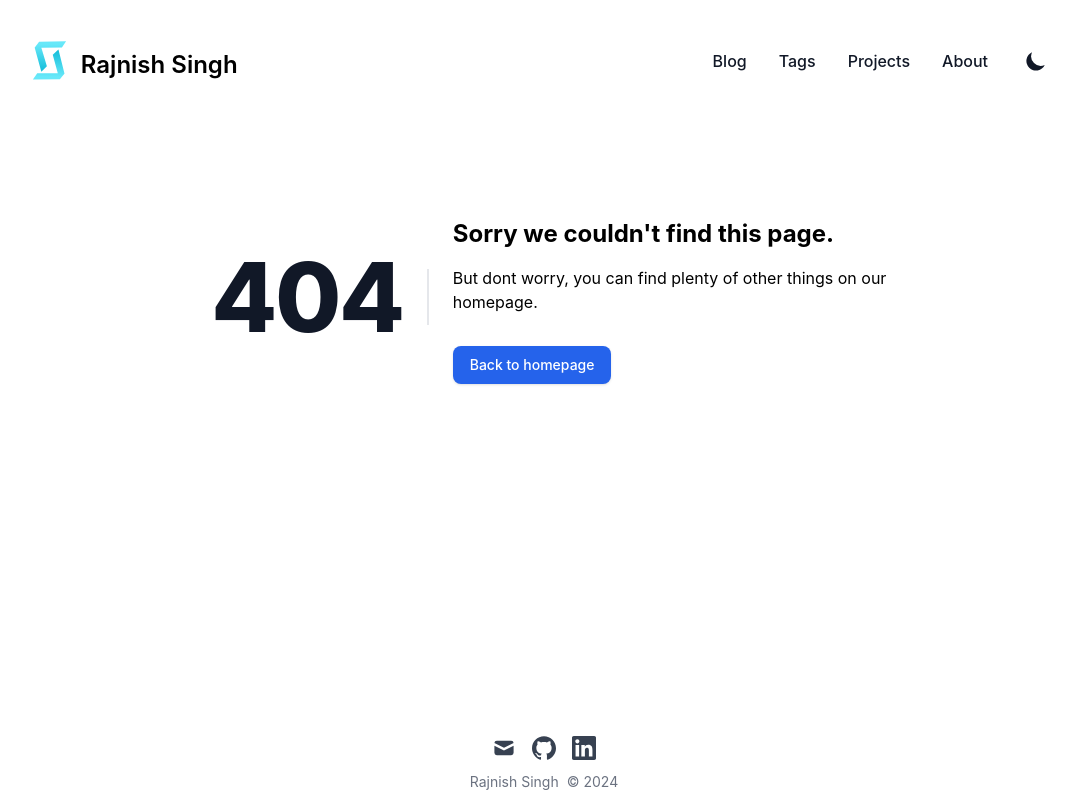
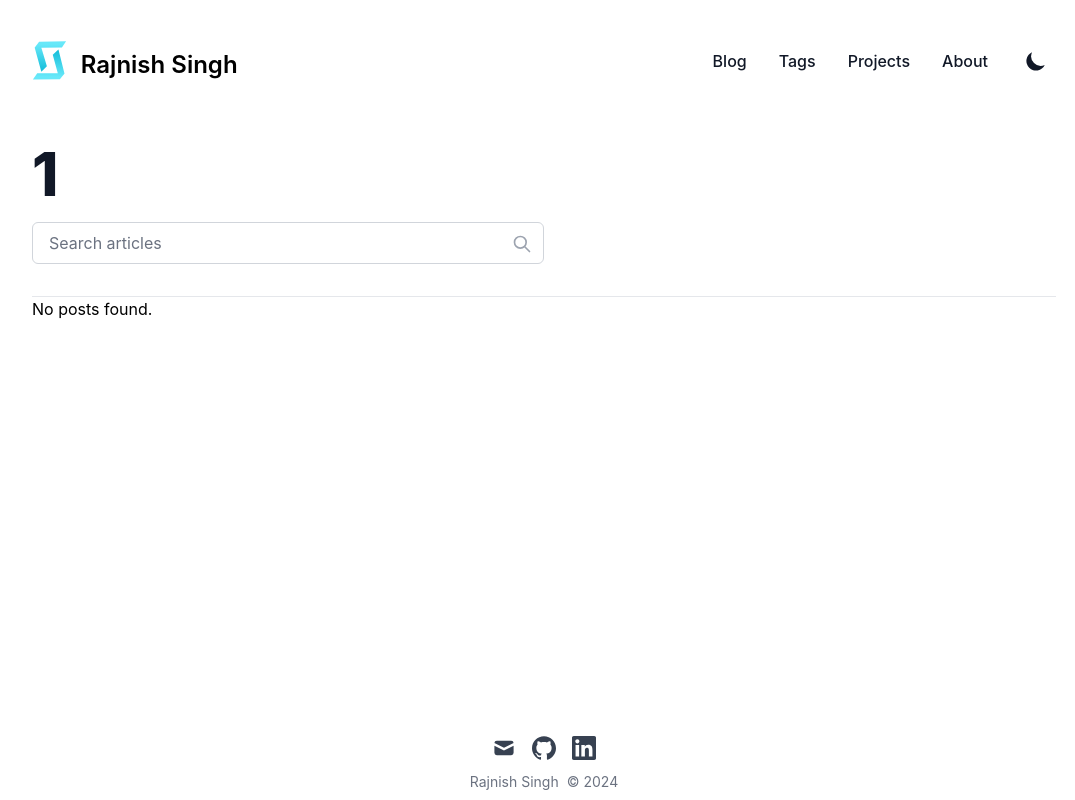
Before and after one commit to rajnish93/Blog, a Next.js app: page /tags/1 in a window 1280 px wide. Before the commit this address had no page. Shown: the whole page, without its empty margins (96-1171 px from the left). Built offline with nearby package versions, Linux system fonts and the light colour scheme.

Commit message:
added tag dynamic route

```diff
--- /dev/null
+++ b/app/tags/[tag]/page.tsx
@@ -0,0 +1,20 @@
+import BlogList from "@/components/blogList";
+import { getAllFilesFrontMatter, getAllTags } from "@/lib/mdx";
+import kebabCase from "@/lib/utils/kebabCase";
+
+interface pageProps {
+  params: { tag: string };
+}
+
+export default function TagPage({ params }: pageProps) {
+  const allPosts = getAllFilesFrontMatter("blog");
+  const filteredPosts = allPosts.filter(
+    (post) =>
+      !post.draft && post.tags.map((t) => kebabCase(t)).includes(params.tag)
+  );
+
+  const title =
+    params.tag[0].toUpperCase() + params.tag.split(" ").join("-").slice(1);
+
+  return <BlogList posts={filteredPosts} title={title} />;
+}
```
